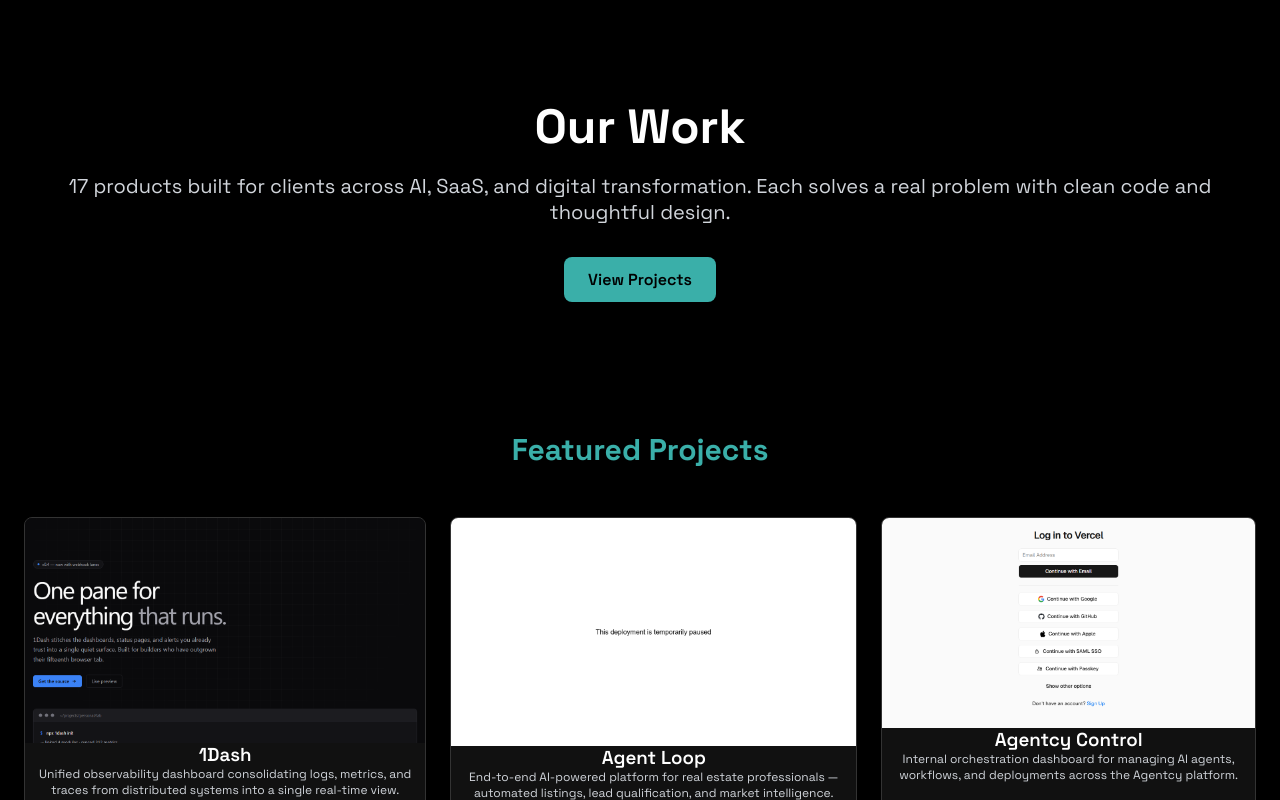
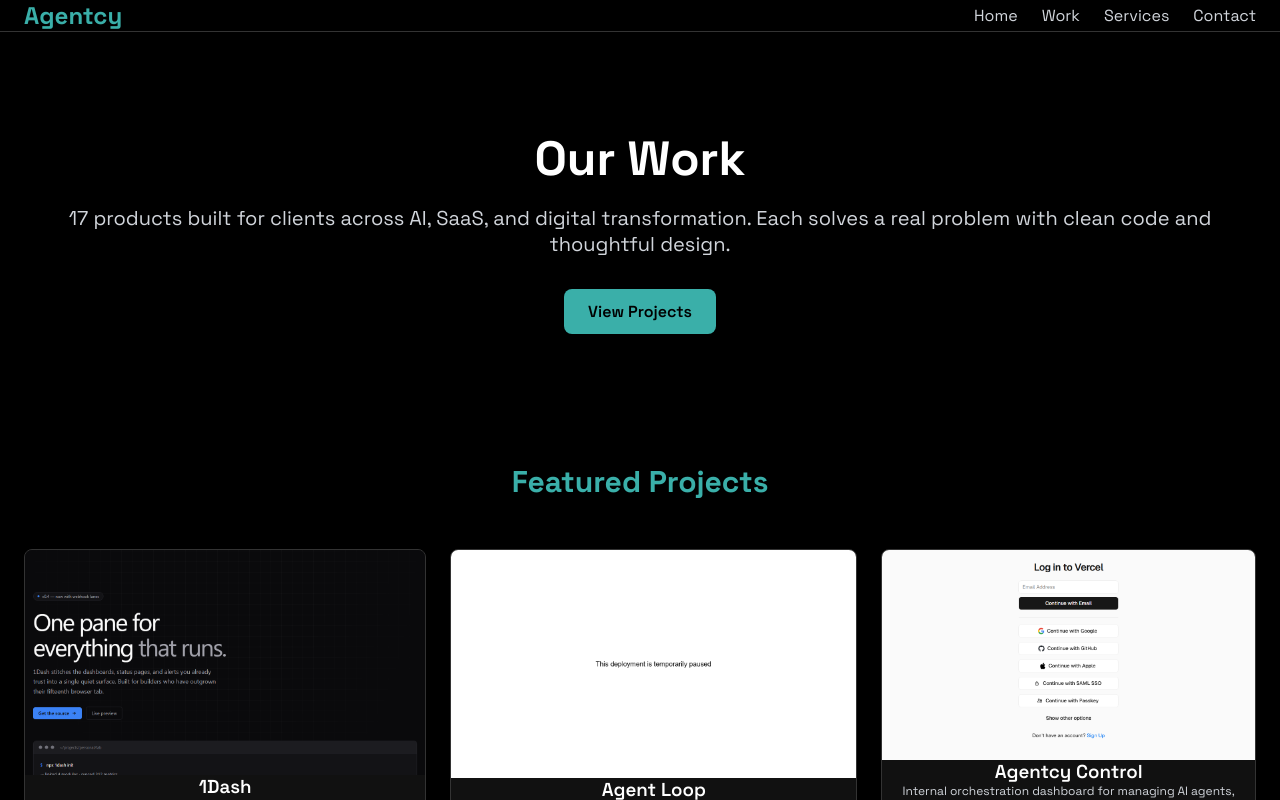
Before and after one commit to nathanfishhk-hue/Agentcy-portfolio-page, a React (Vite) app: page / in a window 1280 px wide. Shown: the top 800 px of the page. Built offline with nearby package versions, Linux system fonts and the light colour scheme.

Commit message:
feat: add floating header with nav links matching agentcy.co.za style

```diff
--- a/src/App.tsx
+++ b/src/App.tsx
@@ -3,6 +3,7 @@
 import { projects } from './data/projects';
 import { ALL_CATEGORIES } from './data/categories';
 import type { Category } from './data/categories';
+import Header from './components/Header';
 import Hero from './components/Hero';
 import FeaturedRow from './components/FeaturedRow';
 import CategoryFilters from './components/CategoryFilters';
@@ -20,6 +21,7 @@
 
   return (
     <div className="min-h-screen bg-black text-white">
+      <Header />
       <Hero />
       <FeaturedRow projects={featured} />
       <CategoryFilters
--- /dev/null
+++ b/src/components/Header.tsx
@@ -0,0 +1,19 @@
+export default function Header() {
+  return (
+    <header className="fixed top-0 left-0 right-0 z-50 bg-black/80 backdrop-blur-sm border-b border-teal">
+      <div className="container">
+        <nav className="flex items-center justify-between py-4">
+          <a href="/" className="text-2xl font-bold text-teal">
+            Agentcy
+          </a>
+          <div className="flex items-center gap-6">
+            <a href="#home" className="text-gray-300 hover:text-teal transition-all">Home</a>
+            <a href="#projects" className="text-gray-300 hover:text-teal transition-all">Work</a>
+            <a href="#services" className="text-gray-300 hover:text-teal transition-all">Services</a>
+            <a href="#contact" className="text-gray-300 hover:text-teal transition-all">Contact</a>
+          </div>
+        </nav>
+      </div>
+    </header>
+  );
+}
--- a/src/styles/globals.css
+++ b/src/styles/globals.css
@@ -104,6 +104,7 @@
 .text-gray-300 { color: #d1d5db; }
 .text-teal { color: var(--color-teal); }
 .text-teal-dark { color: var(--color-teal-dark); }
+.border-teal { border-color: var(--color-teal); }
 
 /* Buttons */
 .btn {
```
